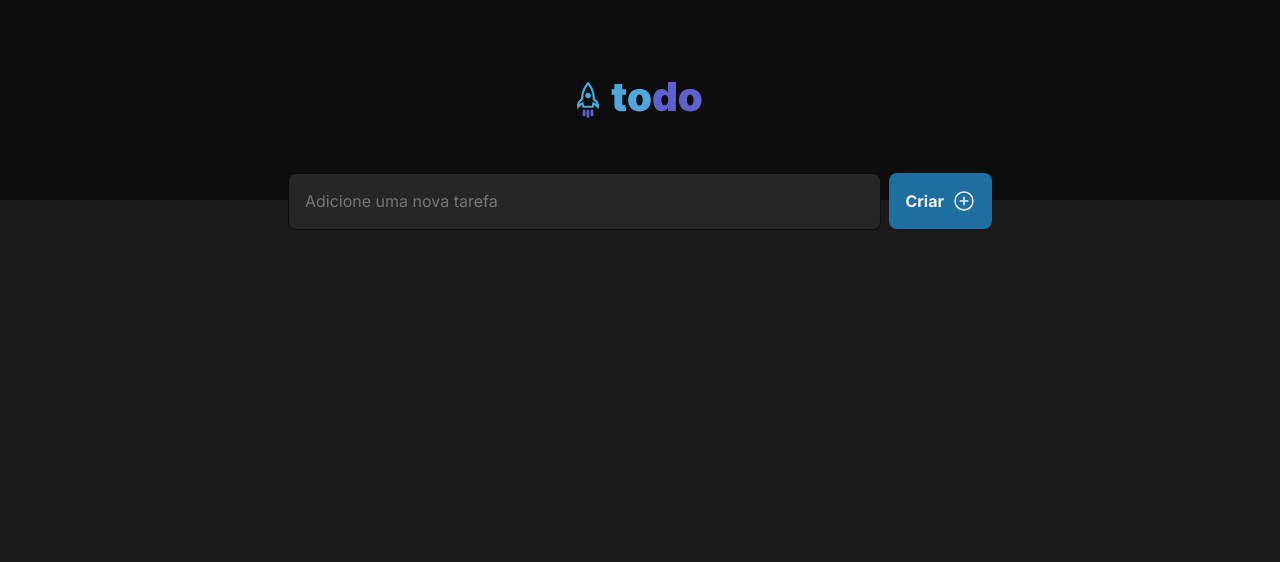
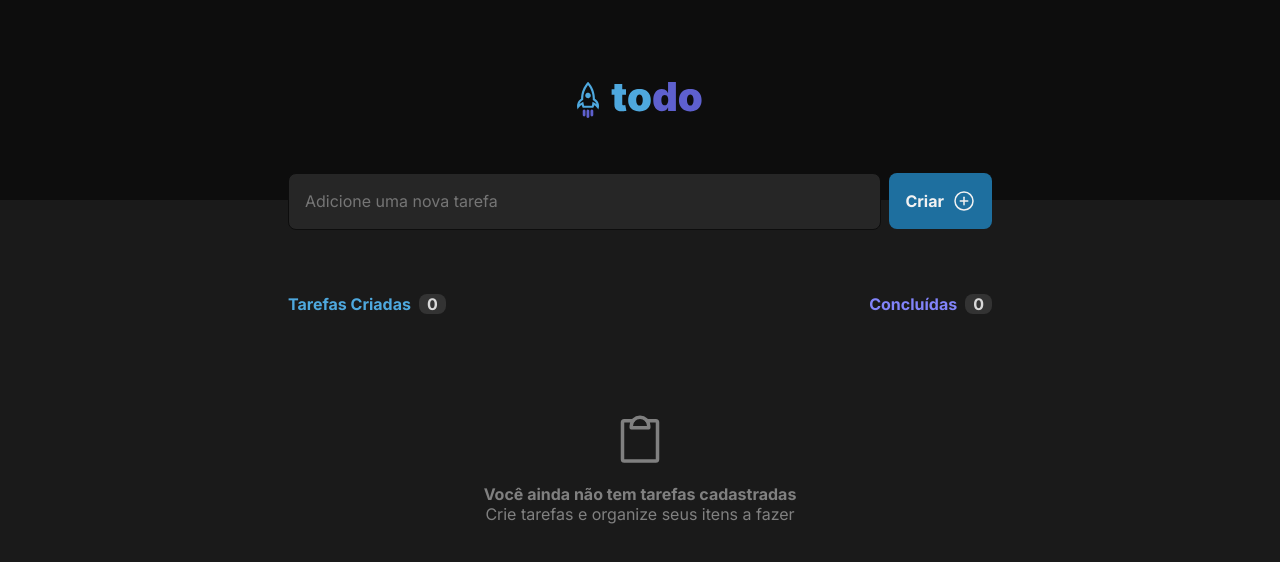
Before and after one commit to AronAdamsRapetto/React-todo-list, a React (Vite) app: page / in a window 1280 px wide. Shown: the top 562 px of the page. Built offline with nearby package versions, Linux system fonts and the light colour scheme.

Commit message:
feat: empty todo board done

```diff
--- a/src/App.tsx
+++ b/src/App.tsx
@@ -1,3 +1,4 @@
+import { TodoBoard } from './components/TodoBoard';
 import TodoLogo from './assets/TodoLogo.svg';
 import { PlusCircle } from 'phosphor-react';
 import styles from './App.module.css';
@@ -15,6 +16,7 @@ function App() {
           <input type='text' placeholder='Adicione uma nova tarefa'/>
           <button type='button'>Criar <PlusCircle size={24} /></button>
         </div>
+        <TodoBoard />
       </main>
     </div>
   )
--- /dev/null
+++ b/src/components/TodoBoard.module.css
@@ -0,0 +1,40 @@
+.tasksInfo {
+  display: flex;
+  justify-content: space-between;
+  margin: 4rem 0 2rem;
+}
+
+.createdTasks strong {
+  color: var(--blue);
+  padding-right: 0.5rem;
+}
+
+.doneTasks strong {
+  color: var(--purple);
+  padding-right: 0.5rem;
+}
+
+.counter {
+  background: var(--gray-400);
+  padding: 0 0.5rem;
+  border-radius: 8px;
+  font-weight: 700;
+  color: var(--gray-200)
+}
+
+.tasksBoard {
+  display: flex;
+  flex-direction: column;
+  min-height: 15.25rem;
+}
+
+.emptyMessage {
+  display: flex;
+  flex-direction: column;
+  align-items: center;
+  margin: auto 0;
+}
+
+.emptyMessage svg {
+  margin-bottom: 1rem;
+}
--- /dev/null
+++ b/src/components/TodoBoard.tsx
@@ -0,0 +1,26 @@
+import { Clipboard } from 'phosphor-react';
+import styles from './TodoBoard.module.css';
+
+export function TodoBoard() {
+  return (
+    <div>
+      <div className={styles.tasksInfo}>
+        <div className={styles.createdTasks}>
+          <strong>Tarefas Criadas</strong>
+          <span className={styles.counter}>0</span>
+        </div>
+        <div className={styles.doneTasks}>
+          <strong>Concluídas</strong>
+          <span className={styles.counter}>0</span>
+        </div>
+      </div>
+      <div className={styles.tasksBoard}>
+        <div className={styles.emptyMessage}>
+          <Clipboard size={56} />
+          <strong>Você ainda não tem tarefas cadastradas</strong>
+          <span>Crie tarefas e organize seus itens a fazer</span>
+        </div>
+      </div>
+    </div>
+  );
+}
```
